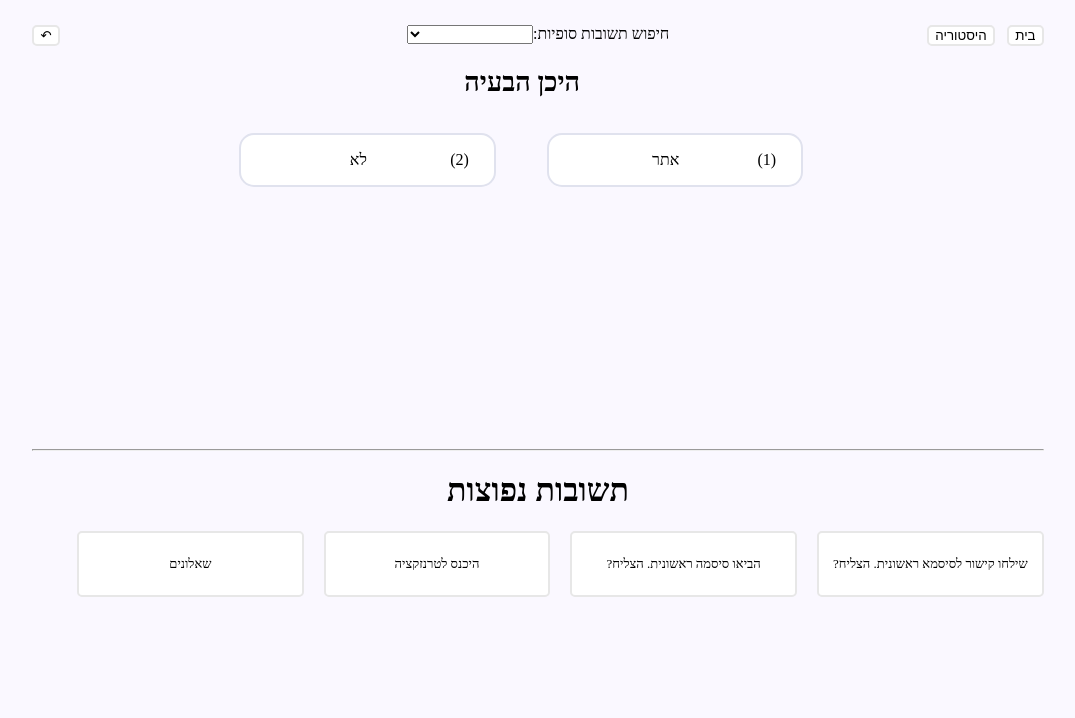
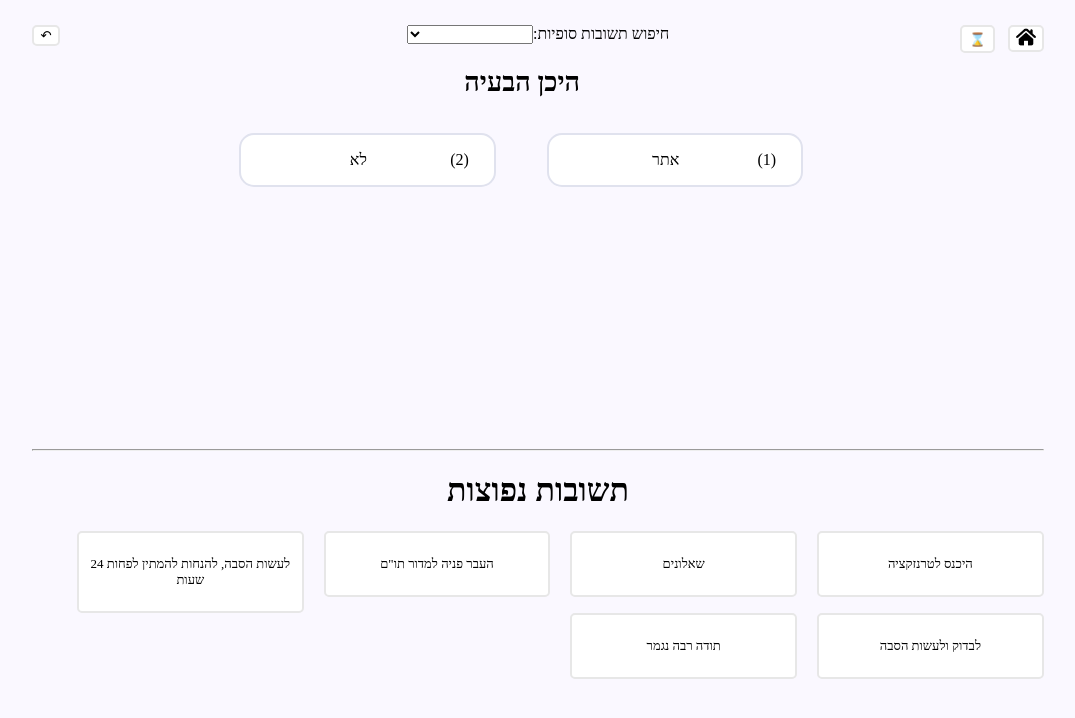
Before and after one commit to amitnoyberg18/POCFinal-DataMenegment, a React (Create React App) app: page / in a window 1280 px wide. Both pictures are taken after a click on the button "היכנס לאפליקציה". Shown: the top 718 px of the page, without its empty margins (202-1277 px from the left). Built offline with nearby package versions, Linux system fonts and the light colour scheme.

Commit message:
added data and icons

```diff
--- a/src/App.tsx
+++ b/src/App.tsx
@@ -4,6 +4,8 @@ import FirstPage from './Pages/FirstPage/FirstPage';
 import {dataCardTree} from "./data/data";
 import {CardTree} from './models/cardTree';
 import MainPage from './Pages/MainPage/MainPage';
+// import historyPng from "../src/icons/history.png";
+import HomePng from "../src/icons/backHomePage.png";
 
 interface Istate{
   cardTreeObj :CardTree;
@@ -109,8 +111,9 @@ function App() {
             setIsFirstPageActive(true);
             setSelectValue("-1");
             setIsHistoryActive(false);
-          }}>בית</button>
-          <button onClick={()=>setIsHistoryActive((prevIsHistoryActive)=>!prevIsHistoryActive)} className="History">היסטוריה</button>
+          }}><img src={HomePng} style={{width:"20px",height:"18px"}} alt="Home"></img></button>
+          <button onClick={()=>setIsHistoryActive((prevIsHistoryActive)=>!prevIsHistoryActive)} style={{width:"35px",height:"28px"}} className="History">⌛</button>
+
           </div>
           {/* the MainPage has the FinalAnswerPage */}
         <MainPage selectValue={selectValue} setSelectValue={setSelectValue} isHistoryActive={isHistoryActive} setIsHistoryActive={setIsHistoryActive} history={history} card={card} setCard={setCard} setHistory={setHistory}/>
--- a/src/data/data.tsx
+++ b/src/data/data.tsx
@@ -11,14 +11,23 @@ export const dataCardTree = () =>{
     const c2 : CardTree={id:2,questionText:" היכן הבעיה באתר",answers:["שאלונים","נתון לא מעודכן באתר","נתון לא נכון באתר","לא מצליח להתחבר לאתר"],clicked:900}
     const c3 : CardTree={id:3,questionText:"האם התחבר בעבר",answers:[ "לא","כן"] ,clicked:110}
     const c4 : CardTree={id:4,questionText:"שילחו קישור לסיסמא ראשונית. הצליח?",answers:[ "לא","כן"],clicked:100}
-    const c5 : CardTree={id:5,questionText:"הביאו סיסמה ראשונית. הצליח?",answers:[ "לא","כן"], clicked:10}
+    const c5 : CardTree={id:5,questionText:"האם קיים בCRM",answers:[ "לא","כן"], clicked:10}
     const c6 : CardTree={id:6,questionText:"היכנס לטרנזקציה",answers:["תחום","תת תחום","שאלה","תת שאלה","תבנית תשובה בCRM"],clicked:45}
     const c7 : CardTree={id:7,questionText:"שאלונים",answers:[ "לא","אתר"],clicked:30}
+    const c8 : CardTree={id:8,questionText:"האם קיים בSAP",answers:[ "לא","כן"],clicked:30}
+    const c9 : CardTree={id:9,questionText:'העבר פניה למדור תו"ם',answers:[ "לא","כן"],clicked:30}
+    const c10 : CardTree={id:10,questionText:"לעשות הסבה, להנחות להמתין לפחות 24 שעות",answers:[ "לא","כן"],clicked:30}
+    const c11 : CardTree={id:11,questionText:"לבדוק ולעשות הסבה",answers:[ "לא","כן"],clicked:30}
+    const c12 : CardTree={id:12,questionText:"תודה רבה נגמר",answers:[ "לא","כן"],clicked:30}
 
-    const arrCards :CardTree[]=[c1,c2,c3,c4,c5,c6,c7];
+
+    const arrCards :CardTree[]=[c1,c2,c3,c4,c5,c6,c7,c8,c9,c10,c11,c12];
     arrCards[0].nextCards = ([arrCards[1],arrCards[5]]);
-    arrCards[1].nextCards = ([arrCards[6],arrCards[5],arrCards[5],arrCards[2]]);
+    arrCards[1].nextCards = ([arrCards[6],arrCards[10],arrCards[10],arrCards[2]]);
     arrCards[2].nextCards = ([arrCards[3],arrCards[4]]);
+    arrCards[3].nextCards = ([arrCards[4],arrCards[11]]);
+    arrCards[4].nextCards = ([arrCards[7],arrCards[2]])
+    arrCards[7].nextCards = ([arrCards[8],arrCards[9]])
 
     return arrCards;
 }
```
Also changed, not shown: src/icons/backHomePage.png (added), src/icons/history.png (added).
